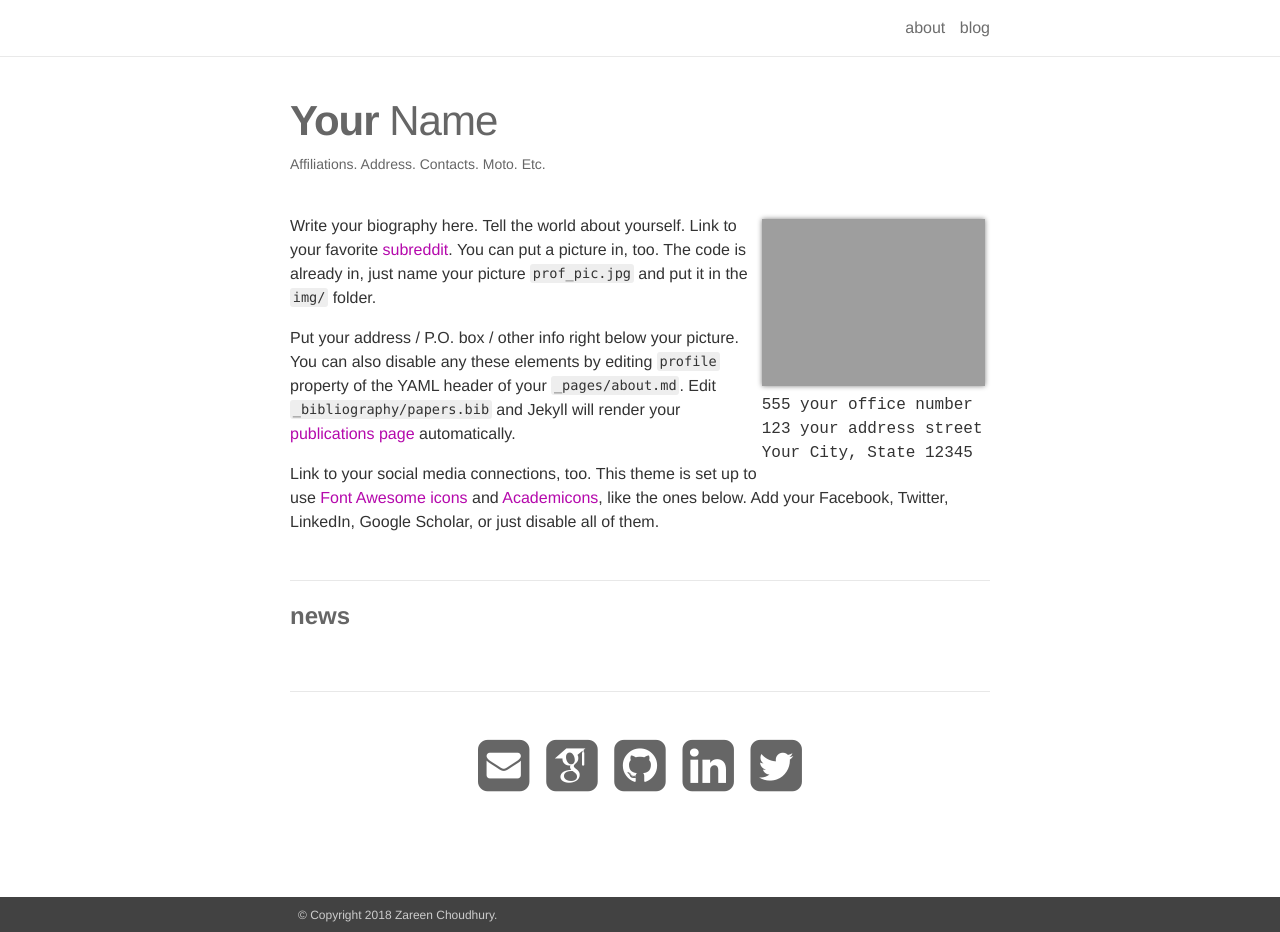
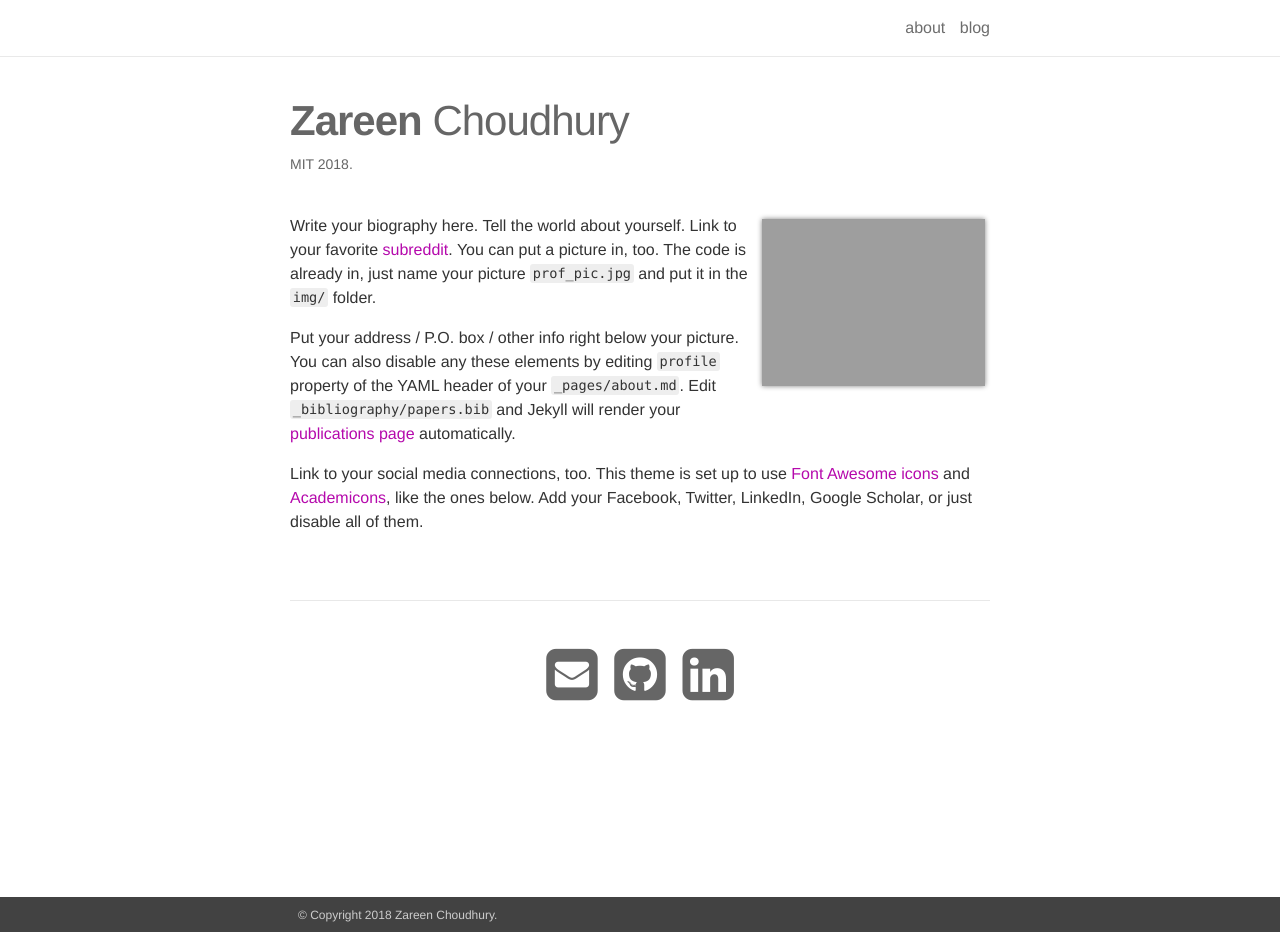
Before and after one commit to zareenc/zareenc.github.io, a Jekyll site: the page built from _pages/about.md, in a window 1280 px wide and 932 px high. Built offline with Jekyll 4.4.1, drawn with Linux system fonts in a browser that asks for light colours; nearby versions of some CDN libraries; some web fonts are replaced.

Commit message:
Remove unnecessary elements from about, blog landing page

```diff
--- a/_includes/social.html
+++ b/_includes/social.html
@@ -1,10 +1,8 @@
 <div class="social">
   <span class="contacticon center">
     <a href="mailto:{{ site.email }}"><i class="fa fa-envelope-square"></i></a>
-    <a href="https://scholar.google.com/citations?authorid={{ site.scholar_authorid }}" target="_blank" title="Google Scholar"><i class="ai ai-google-scholar-square"></i></a>
     <a href="https://github.com/{{ site.github_username }}" target="_blank" title="GitHub"><i class="fa fa-github-square"></i></a>
     <a href="https://www.linkedin.com/in/{{ site.linkedin_username }}" target="_blank" title="LinkedIn"><i class="fa fa-linkedin-square"></i></a>
-    <a href="https://twitter.com/{{ site.twitter_username }}" target="_blank" title="Twitter"><i class="fa fa-twitter-square"></i></a>
   </span>
 
   <div class="col three caption">
--- a/_pages/about.md
+++ b/_pages/about.md
@@ -1,18 +1,13 @@
 ---
 layout: about
 permalink: /
-title: <strong>Your</strong> Name
-description: <a href="">Affiliations</a>. Address. Contacts. Moto. Etc.
+title: <strong>Zareen</strong> Choudhury
+description: <a href="">MIT 2018</a>.
 
 profile:
   align: right
   image: prof_pic.jpg
-  address: >
-    <p>555 your office number</p>
-    <p>123 your address street</p>
-    <p>Your City, State 12345</p>
 
-news: true
 social: true
 ---
 
```
Also changed, not shown: blog/index.html (added, +16 -0 lines), 1 other file.
